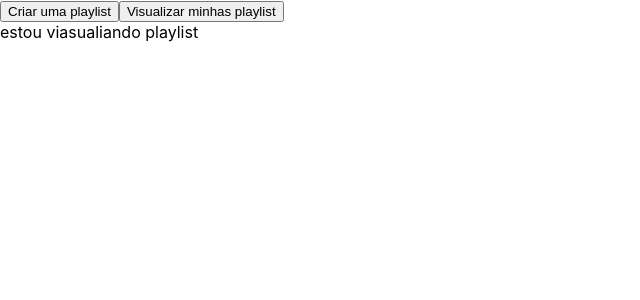
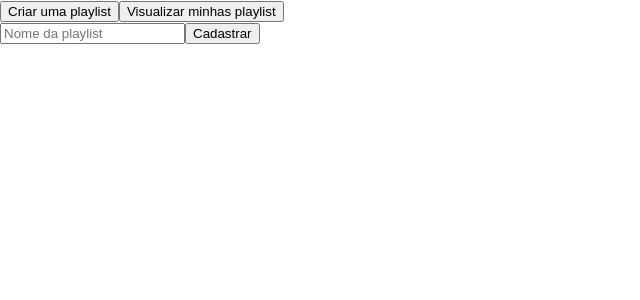
Before and after one commit to future4code/Vitoria-Mochovik, a React (Create React App) app in the folder semana7/projeto-labefy/labefy/: page / in a window 1280 px wide. Both pictures are taken after a click on the button "Criar uma playlist". Shown: the top 300 px of the page, without its empty margins (0-640 px from the left). Built offline with nearby package versions, Linux system fonts and the light colour scheme.

Commit message:
Criei campo de input para o nome da playlist além de desenvolver a parte da requisição ao criar a playlist

```diff
--- a/semana7/projeto-labefy/labefy/src/Components/TelaCriarPlaylist.js
+++ b/semana7/projeto-labefy/labefy/src/Components/TelaCriarPlaylist.js
@@ -2,10 +2,46 @@ import axios from 'axios';
 import React from 'react';
 
 export default class TelaVisualizarPlaylist extends React.Component {
+
+    state = {
+        namePlaylist: "",
+    }
+
+    createPlaylist = () => {
+        const url= `https://us-central1-labenu-apis.cloudfunctions.net/labefy/playlists`
+        const headers = {
+            headers: {
+                Authorization: "vitoria-mochovik-molina"
+            }
+        }
+
+        const body = {
+            name: this.state.namePlaylist
+        }
+
+        axios.post(url, body, headers)
+        .then((res) => {
+            alert("Playlist cadastrada com sucesso!")
+            this.setState({ namePlaylist: ""})
+        })
+        .catch((err) => {
+            alert(err.response.data.message)
+        })
+    }
+
+    onChangeNamePlaylist = (event) => {
+        this.setState({ namePlaylist: event.target.value})
+    }
+
     render() {
         return(
             <div>
-                estou viasualiando playlist
+                <input
+                    placeholder={"Nome da playlist"}
+                    onChange={this.onChangeNamePlaylist}
+                    value={this.state.namePlaylist}
+                />
+                <button onClick={this.createPlaylist}> Cadastrar</button>
             </div>
         )
     }
```
